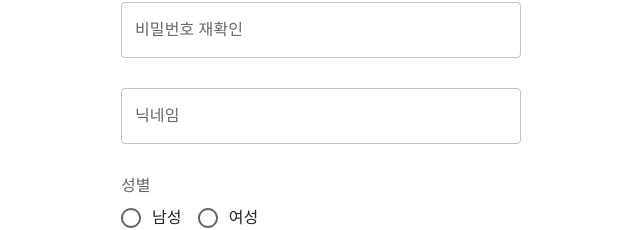
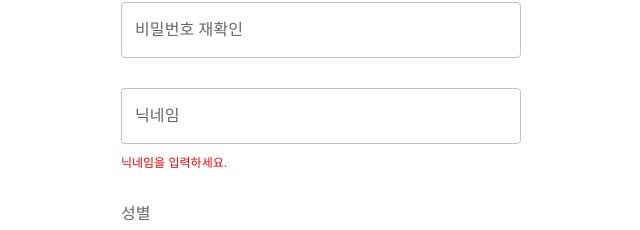
Before and after one commit to 2E2I/mamomo-client, a React (Create React App) app: page /signup in a window 1280 px wide. Shown: the part 334-564 px from the top of the page, without its empty margins (319-959 px from the left). Built offline with nearby package versions, Linux system fonts and the light colour scheme; no server answers; what zustand-persist would draw is missing.

Commit message:
:sparkles: 닉네임 유효성 검사

```diff
--- a/src/components/signUpPageComponents/Nickname.js
+++ b/src/components/signUpPageComponents/Nickname.js
@@ -1,4 +1,4 @@
-import React from 'react';
+import React, { useEffect } from 'react';
 import {
   Grid,
   TextField,
@@ -21,9 +21,30 @@ const Nickname = () => {
   });
 
   const { nickname, setNickname } = SignUpStore();
+  const [msg, setMsg] = useState('');
+  const [isNickname, setIsNickname] = useState('');
+
+  function Validation() {
+    if (nickname !== "") {
+      setIsNickname(true);
+    }
+    else if (nickname === "") {
+      setMsg("닉네임을 입력하세요.");
+      setIsNickname(false);
+    }
+  }
+
+  useEffect(() => {
+    Validation();
+  });
 
   return (
     <ThemeProvider theme={theme}>
+      <Grid
+        sx={{
+          margin: "30px 0 0 0",
+        }}
+      >
         <Grid container justifyContent="center">
           <TextField
             label="닉네임"
@@ -31,8 +52,7 @@ const Nickname = () => {
             placeholder="특수문자 제외 2~10자"
             color="gray"
             sx={{
-            margin: "30px 0 0 0",
-            width: "400px",
+              width: "400px"
             }}
             onChange={ (e) => {
               setNickname(e.target.value)
@@ -40,6 +60,21 @@ const Nickname = () => {
           >
           </TextField>
         </Grid>
+        {
+          isNickname === true
+          ? null
+          :
+            <Grid span
+            margin="10px 0 0 0"
+            fontSize="12px"
+            color="#ff0000"
+            >
+              {msg}
+            </Grid>
+        }
+
+      </Grid>
+
     </ThemeProvider>
   );
 }
```
Lines whose indentation alone changed are shown as unchanged.
